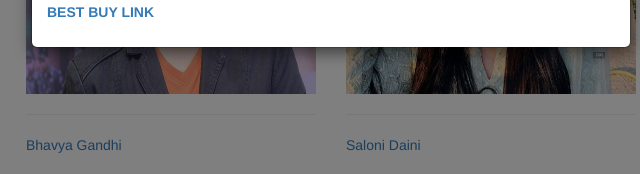
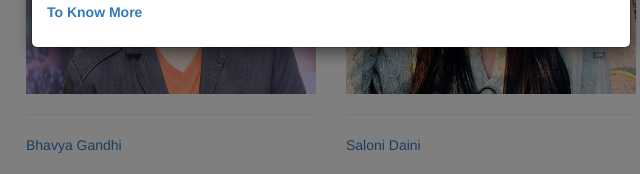
Before and after one commit to Ekinvt/C-68, a plain HTML site: page index.html in a window 1280 px wide. Both pictures are taken after a click on the element "Bhavya Gandhi". Shown: the part 3593-3767 px from the top of the page, 309-949 px from the left. Drawn offline with nearby package versions, Linux system fonts and the light colour scheme.

Commit message:
Add files via upload

```diff
--- a/index.html
+++ b/index.html
@@ -206,7 +206,7 @@
                     <div class="modal-body">
                         <img id="s" src="E26_bhavyagandhi.png" class="img-responsive img_modal">
                         <p class="p_modal">Bhavya Gandhi (born 20 June 1997) is an Indian actor. <br>
-                            <a href="E26_bhavyagandhi.png"><b>BEST BUY LINK</b></a>
+                            <a href="https://en.wikipedia.org/wiki/Bhavya_Gandhi"><b>To Know More</b></a>
                         </p>
                     </div>
                 </div>
```
